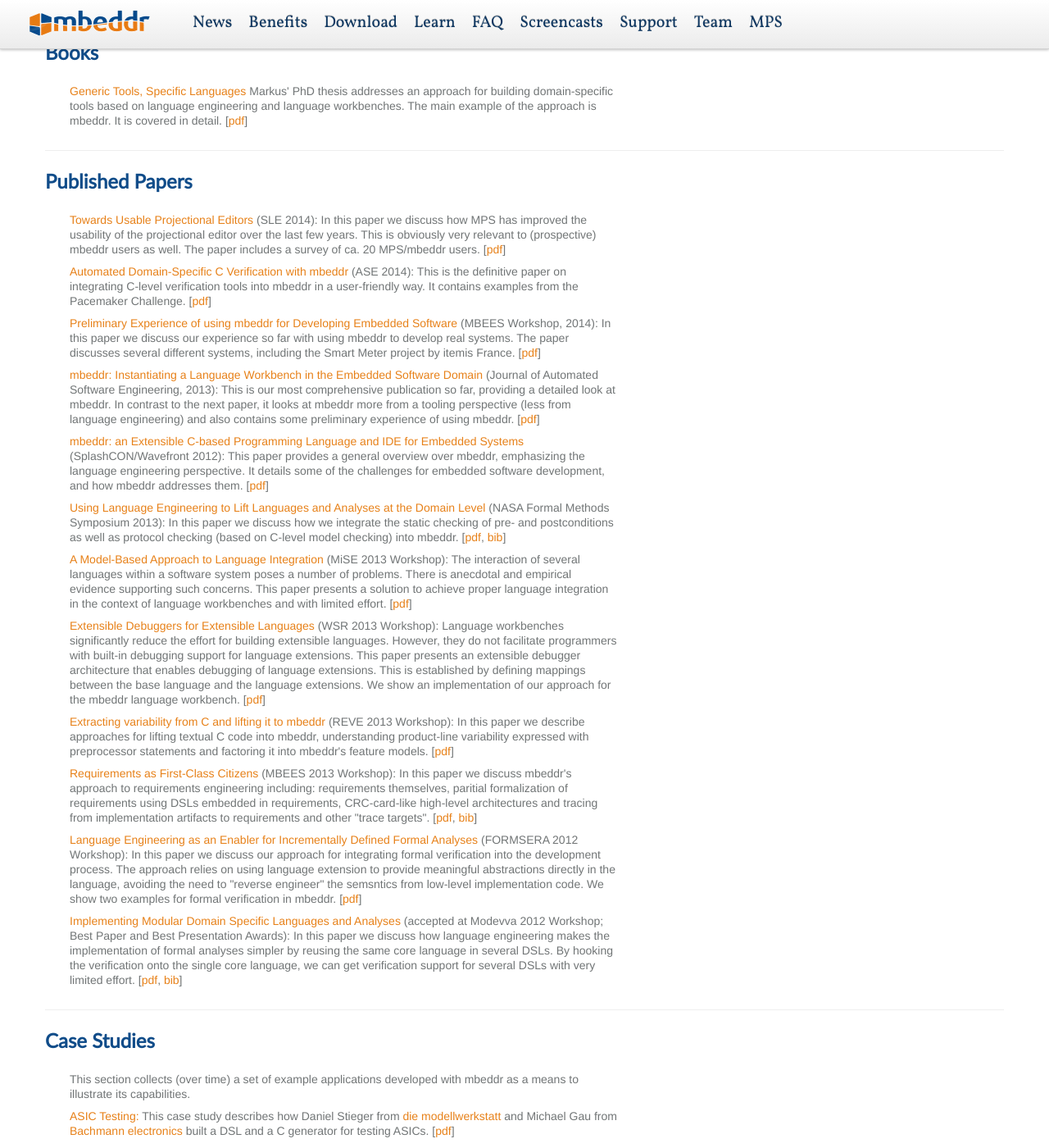
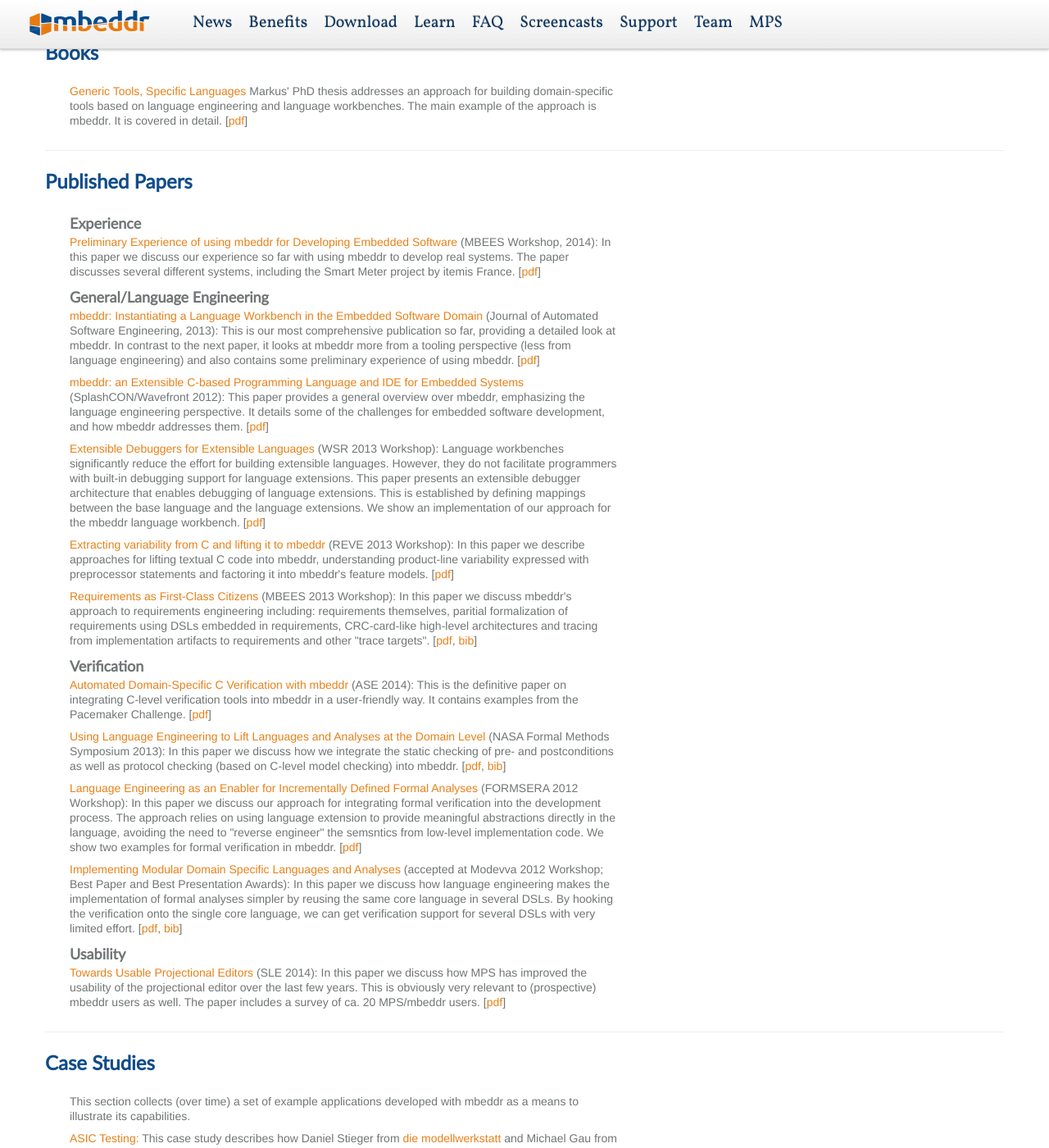
Before and after one commit to mbeddr/mbeddr.github.io, a Jekyll site: the page learn.html, which Jekyll copies as it is, in a window 1280 px wide and 1400 px high, scrolled down 373 px. Shown: the whole window at 82% size. Built offline with Jekyll 4.4.1, drawn with Linux system fonts in a browser that asks for light colours; nearby versions of some CDN libraries; library files that are not in the unit come from our copies.

Commit message:
cats in papers

```diff
--- a/learn.html
+++ b/learn.html
@@ -201,21 +201,9 @@
         <div class="span7">
 
 
-            <p>
-                <a href='files/projectionalEditing-sle2014.pdf'>Towards Usable Projectional Editors</a>
-                (SLE 2014): In this paper we discuss how MPS has improved the usability of the projectional editor
-                over the last few years. This is obviously very relevant to (prospective) mbeddr users as well. The paper
-                includes a survey of ca. 20 MPS/mbeddr users. [<a href='files/projectionalEditing-sle2014.pdf'/>pdf</a>]
-            </p>
 
 
-            <p>
-                <a href='files/dscv-ase2014.pdf'>Automated Domain-Specific C Verification with mbeddr</a>
-                (ASE 2014): This is the definitive paper on integrating C-level verification tools into mbeddr in a user-friendly
-                way. It contains examples from the Pacemaker Challenge.
-                [<a href='files/dscv-ase2014.pdf'/>pdf</a>]
-            </p>
-
+            <h3>Experience</h3>
 
             <p>
                 <a href='files/mbees2014.pdf'>Preliminary Experience of using mbeddr for Developing Embedded Software</a>
@@ -224,6 +212,9 @@
                 [<a href='files/mbees2014.pdf'/>pdf</a>]
             </p>
 
+
+
+            <h3>General/Language Engineering</h3>
 
             <p>
                 <a href='files/voelteretal-mbeddr-final.pdf'>mbeddr: Instantiating a Language Workbench in the Embedded Software Domain</a>
@@ -238,22 +229,6 @@
                     Extensible C-based Programming Language and IDE for Embedded Systems</a> (SplashCON/Wavefront 2012): This paper provides a general overview over mbeddr, emphasizing the
                 language engineering perspective. It details some of the challenges for embedded software
                 development, and how mbeddr addresses them. [<a href='files/wavefront-updatedsubmission2.pdf'/>pdf</a>]
-            </p>
-
-            <p>
-                <a href='files/nfm2013.pdf'>Using Language Engineering to
-                    Lift Languages and Analyses at the Domain Level</a> (NASA Formal Methods
-                Symposium 2013): In this paper we discuss how we integrate the static checking of pre- and
-                postconditions as well as protocol checking (based on C-level model checking) into mbeddr. [<a href='files/nfm2013.pdf'/>pdf</a>, <a href='files/bibs/nfm2013.bib'/>bib</a>]
-            </p>
-
-
-            <p>
-                <a href='files/tomassettietal-mise2013.pdf'>A Model-Based
-                    Approach to Language Integration</a> (MiSE 2013 Workshop): The interaction of
-                several languages within a software system poses a number of problems. There is anecdotal and
-                empirical evidence supporting such concerns. This paper presents a solution to achieve proper
-                language integration in the context of language workbenches and with limited effort. [<a href='files/tomassettietal-mise2013.pdf'/>pdf</a>]
             </p>
 
             <p>
@@ -285,6 +260,22 @@
             </p>
 
 
+            <h3>Verification</h3>
+
+            <p>
+                <a href='files/dscv-ase2014.pdf'>Automated Domain-Specific C Verification with mbeddr</a>
+                (ASE 2014): This is the definitive paper on integrating C-level verification tools into mbeddr in a user-friendly
+                way. It contains examples from the Pacemaker Challenge.
+                [<a href='files/dscv-ase2014.pdf'/>pdf</a>]
+            </p>
+
+            <p>
+                <a href='files/nfm2013.pdf'>Using Language Engineering to
+                    Lift Languages and Analyses at the Domain Level</a> (NASA Formal Methods
+                Symposium 2013): In this paper we discuss how we integrate the static checking of pre- and
+                postconditions as well as protocol checking (based on C-level model checking) into mbeddr. [<a href='files/nfm2013.pdf'/>pdf</a>, <a href='files/bibs/nfm2013.bib'/>bib</a>]
+            </p>
+
             <p>
                 <a href='files/formsera2012.pdf'>Language Engineering as an
                     Enabler for Incrementally Defined Formal Analyses</a> (FORMSERA 2012 Workshop):
@@ -302,6 +293,20 @@
                 verification onto the single core language, we can get verification support for several DSLs
                 with very limited effort. [<a href='files/modevva2012.pdf'/>pdf</a>, <a href='files/bibs/modevva2012.bib'/>bib</a>]
             </p>
+
+
+
+
+            <h3>Usability</h3>
+
+            <p>
+                <a href='files/projectionalEditing-sle2014.pdf'>Towards Usable Projectional Editors</a>
+                (SLE 2014): In this paper we discuss how MPS has improved the usability of the projectional editor
+                over the last few years. This is obviously very relevant to (prospective) mbeddr users as well. The paper
+                includes a survey of ca. 20 MPS/mbeddr users. [<a href='files/projectionalEditing-sle2014.pdf'/>pdf</a>]
+            </p>
+
+
 
 
 
```
Also changed, not shown: _posts/2014-07-21-newPapers.html (line endings or trailing spaces).
